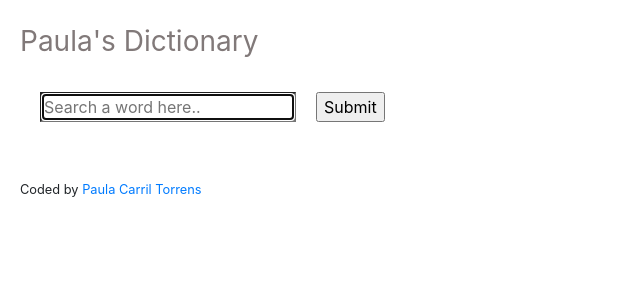
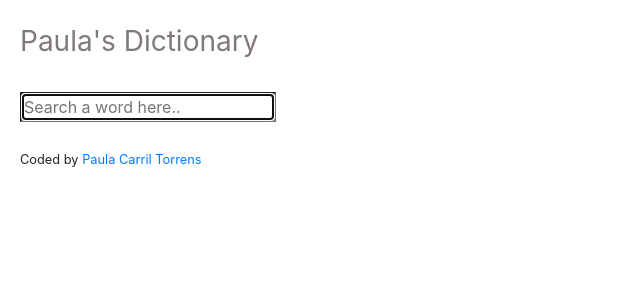
Before and after one commit to paulacarrilt/dictionary-app, a React (Create React App) app: page / in a window 1280 px wide. Shown: the top 300 px of the page, without its empty margins (0-640 px from the left). Built offline with nearby package versions, Linux system fonts and the light colour scheme.

Commit message:
last tweeks

```diff
--- a/src/Dictionary.css
+++ b/src/Dictionary.css
@@ -3,5 +3,5 @@
   margin: 0 auto;
 }
 .searchBar {
-  margin: 30px 20px;
+  margin-top: 30px;
 }
--- a/src/Dictionary.js
+++ b/src/Dictionary.js
@@ -32,7 +32,6 @@ export default function Dictionary() {
           className="searchBar"
           onChange={handleWord}
         />
-        <input type="submit" placeholder="Search a word here.." />
       </form>
       <Results results={results} />
     </div>
```
